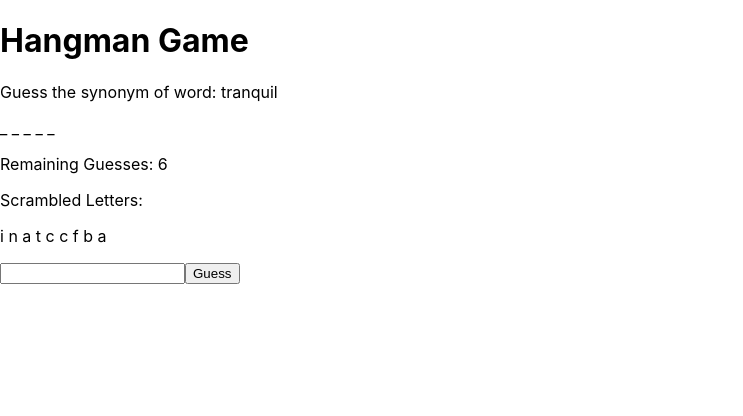
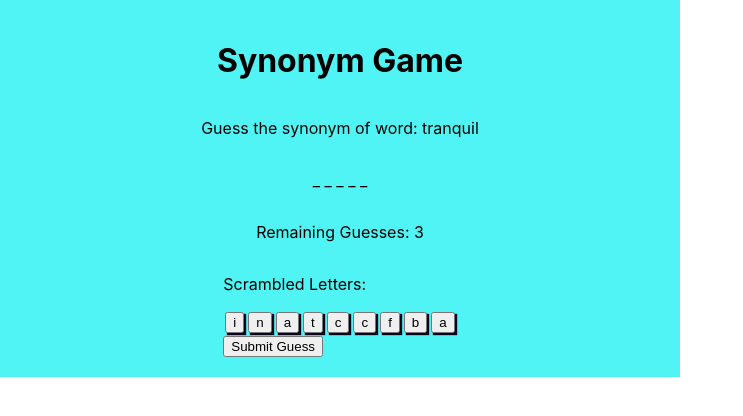
Before and after one commit to GatosTheDog/hack_2023_synonym, a React (Create React App) app: page / in a window 1280 px wide. Shown: the top 416 px of the page, without its empty margins (0-743 px from the left). Built offline with nearby package versions, Linux system fonts and the light colour scheme.

Commit message:
you can put anny word in any order

```diff
--- /dev/null
+++ b/src/Components/HangmanGame.css
@@ -0,0 +1,15 @@
+.container{
+    padding: 20px;
+    display: flex;
+    background-color: rgb(81, 244, 244);
+justify-content: center;
+align-items: center;
+flex-direction: column;
+    width: 50%;
+
+}
+
+.letterContainer{
+    display: flex;
+    align-content: center;
+}
--- a/src/Components/HangmanGame.js
+++ b/src/Components/HangmanGame.js
@@ -1,13 +1,15 @@
 import React, { useState, useEffect } from "react";
-import synonyms from '../data/synonyms.json'
+import synonyms from '../data/synonyms.json';
+import './HangmanGame.css';
+import LetterButton from "./LetterButton";
 
 const HangmanGame = () => {
   const [word, setWord] = useState("");
   const [solution, setSolution] = useState("");
   const [scrambledLetters, setScrambledLetters] = useState([]);
   const [guessedLetters, setGuessedLetters] = useState([]);
-  const [guess, setGuess] = useState("");
-  const [remainingGuesses, setRemainingGuesses] = useState(6);
+  // const [guess, setGuess] = useState("");
+  const [remainingGuesses, setRemainingGuesses] = useState(3);
   const [gameOver, setGameOver] = useState(false);
 
   useEffect(() => {
@@ -46,21 +48,21 @@ const HangmanGame = () => {
     return shuffled;
   };
 
-  const handleGuessChange = (event) => {
-    setGuess(event.target.value.toLowerCase());
-  };
+  // const handleGuessChange = (event) => {
+  //   setGuess(event.target.value.toLowerCase());
+  // };
 
-  const handleGuessSubmit = (event) => {
-    event.preventDefault();
+  const handleGuessSubmit = (letterPress) => {
+    // event.preventDefault();
 
-    if (guessedLetters.includes(guess) || gameOver) {
+    if (gameOver) {
       return;
     }
 
-    const updatedGuessedLetters = [...guessedLetters, guess];
+    const updatedGuessedLetters = [...guessedLetters, letterPress];
     setGuessedLetters(updatedGuessedLetters);
 
-    if (!solution.includes(guess)) {
+    if (!solution.includes(letterPress)) {
       setRemainingGuesses(remainingGuesses - 1);
     }
 
@@ -68,31 +70,42 @@ const HangmanGame = () => {
       setGameOver(true);
     }
 
-    setGuess("");
+    // setGuess("");
+  };
+
+  const submitGuess = () => {
+    const guessedWord = guessedLetters.join("");
+    if (guessedWord === solution) {
+      alert('correct')
+    } else {
+      alert('fail')
+    }
   };
 
   const maskedWord = solution
-    .split("")
-    .map((letter) => (guessedLetters.includes(letter) ? letter : "_"))
-    .join(" ");
+  .split("")
+  .map((letter, index) => ((guessedLetters[index] || "_")))
+  .join(" ");
 
   return (
-    <div>
-      <h1>Hangman Game</h1>
+    <div className="container">
+      <h1>Synonym Game</h1>
       <p>Guess the synonym of word: {word}</p>
       <p>{maskedWord}</p>
       <p>Remaining Guesses: {remainingGuesses}</p>
       {!gameOver && remainingGuesses > 0 && (
-        <div>
+        <div >
           <p>Scrambled Letters:</p>
-          <p>{scrambledLetters.join(" ")}</p>
-          <form onSubmit={handleGuessSubmit}>
-            <input type="text" value={guess} onChange={handleGuessChange} />
-            <button type="submit">Guess</button>
-          </form>
+          <div className="letterContainer">{scrambledLetters.map((letter,index)=>
+              <LetterButton key={index} letter={letter} onClick={handleGuessSubmit}
+          />)}
+          </div>
+          <div>
+            <button onClick={submitGuess}>Submit Guess</button>
+          </div>
         </div>
       )}
-      {gameOver && <p>Game Over. The word was: {word}</p>}
+      {gameOver && <p>Game Over. The word was: {solution}</p>}
     </div>
   );
 };
--- /dev/null
+++ b/src/Components/LetterButton.css
@@ -0,0 +1,8 @@
+.button{
+    width:20;
+    height:20;
+    background-color:'gray';
+    margin:5;
+
+    padding: 5;
+}
--- /dev/null
+++ b/src/Components/LetterButton.js
@@ -0,0 +1,25 @@
+import React, { useState } from "react";
+import './LetterButton.css';
+
+const LetterButton=({onClick,letter})=>{
+    const [disabled,setDisabled]=useState(false);
+    const handleClick = ()=>{
+        onClick(letter);
+        setDisabled(true);
+    }
+    return (
+        <div className="button">
+            <button
+             style={{
+                boxShadow: '2px 2px 1px #0a051a',
+                margin:2,
+                color:!disabled?"black":"gray"
+            }}
+            disabled={disabled}
+
+             onClick={()=>handleClick()}>{letter}</button>
+        </div>
+    )
+}
+
+export default LetterButton;
```
